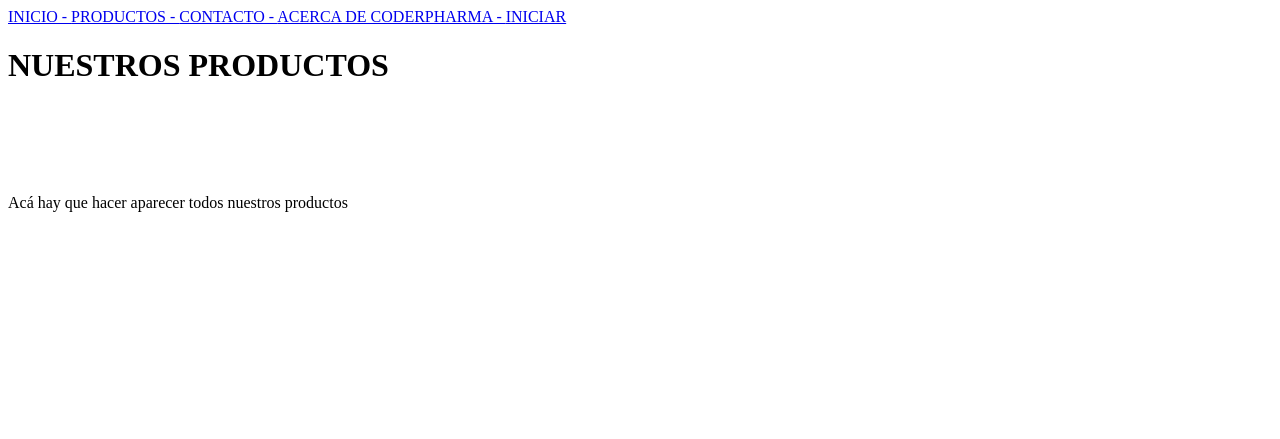
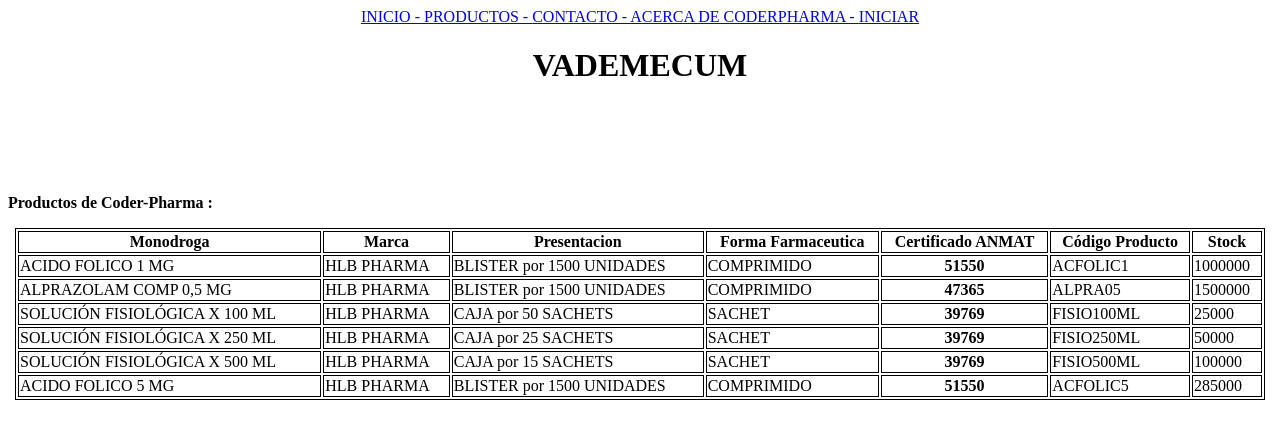
Before and after one commit to LucasLD92/Coder-Pharma, a Django app: page /App-Drogueria/Productos in a window 1280 px wide. Shown: the top 439 px of the page. Run offline with Django 4.2, Linux system fonts and the light colour scheme; data comes from the database, SQL or seed files in the repository; both versions use the stored data as it was after the commit.

Commit message:
Se agrega visualizacion de PRODUCTOS en el template 02 - Productos.html

```diff
--- a/DROGUERIA/App_DROGUERIA/Templates/02 - Productos.html
+++ b/DROGUERIA/App_DROGUERIA/Templates/02 - Productos.html
@@ -4,8 +4,14 @@
     <meta http-equiv="X-UA-Compatible" content="IE=edge">
     <meta name="viewport" content="width=device-width, initial-scale=1.0">
     <title>PRODUCTOS</title>
+    <style>
+        table, th, td {
+            border: 1px solid black;
+        }
+    </style>
 </head>
     <body>
+        <center>
             <nav class="navbar navbar-light bg-light static-top">
                 <div class="container">
                     <a class="navbar-brand" href="{% url '01_Inicio' %}">INICIO - </a>
@@ -15,12 +21,38 @@
                     <a class="btn btn-primary" href="!#">INICIAR</a>
                 </div>
             </nav>
+        </center>
 
-        <h1> NUESTROS PRODUCTOS </h1>
+        <h1> <Center> VADEMECUM </Center> </h1>
         <br>
         <br>
         <br>
         <br>
-        <p> Acá hay que hacer aparecer todos nuestros productos </p>
+        <p><b> Productos de Coder-Pharma : </b></p>
+
+    <center>
+        <table style="width: 1250px;">
+            <tr>
+                <th>Monodroga</th>
+                <th>Marca</th>
+                <th>Presentacion</th>
+                <th>Forma Farmaceutica</th>
+                <th>Certificado ANMAT</th>
+                <th>Código Producto</th>
+                <th>Stock</th>
+            </tr>
+                {% for productos in Vademecum %}
+            <tr>
+                <td>{{productos.monodroga}}</td>
+                <td>{{productos.marca}}</td>
+                <td>{{productos.presentacion}}</td>
+                <td>{{productos.formFarmaceutica}}</td>
+                <td><b> <center> {{productos.certificado}} </center> </b></td>
+                <td>{{productos.codigoProducto}}</td>
+                <td>{{productos.stock}}</td>
+            </tr>
+                {% endfor %}
+        </table>
+    </center>
     </body>
 </html>
--- a/DROGUERIA/App_DROGUERIA/models.py
+++ b/DROGUERIA/App_DROGUERIA/models.py
@@ -41,6 +41,8 @@ class PRODUCTO(models.Model):
     def __str__(self) -> str:
         return f'{self.monodroga} | {self.marca} | {self.presentacion} | {self.formFarmaceutica} | {self.certificado} | {self.codigoProducto} | {self.stock}'
 
+    class meta():
+        ordering = ('-monodroga',)
 class PROVEEDORES(models.Model):
     nombre = models.CharField(max_length=50)
     apellido = models.CharField(max_length=50)
--- a/DROGUERIA/App_DROGUERIA/views.py
+++ b/DROGUERIA/App_DROGUERIA/views.py
@@ -38,6 +38,7 @@ def Clientes (request):
 # Elimina Proveedor
 # Buscar Proveedor
 
+
 # Agrega Producto
 # Edita Producto
 # Elimina Producto
```
Also changed, not shown: DROGUERIA/db.sqlite3. Lines whose indentation alone changed are shown as unchanged.
